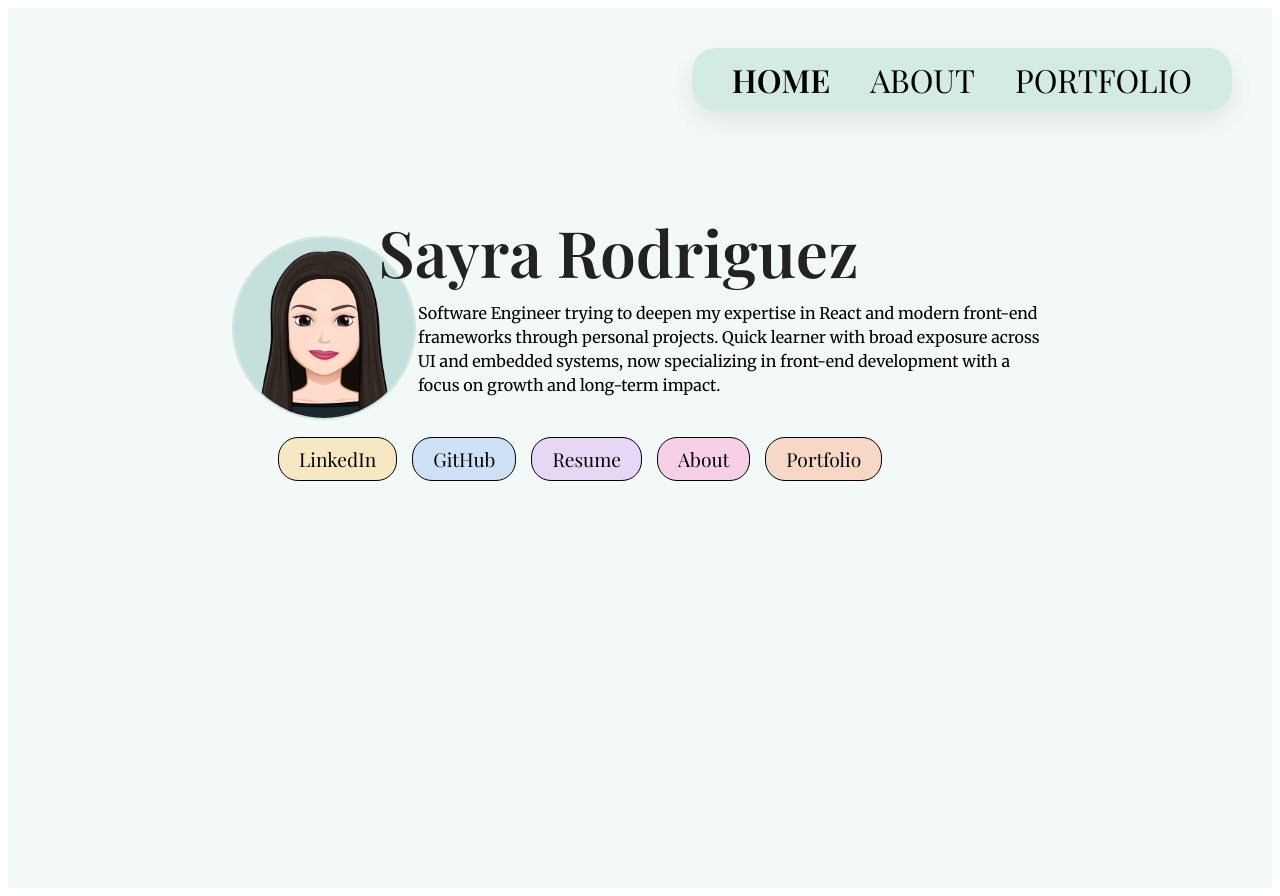
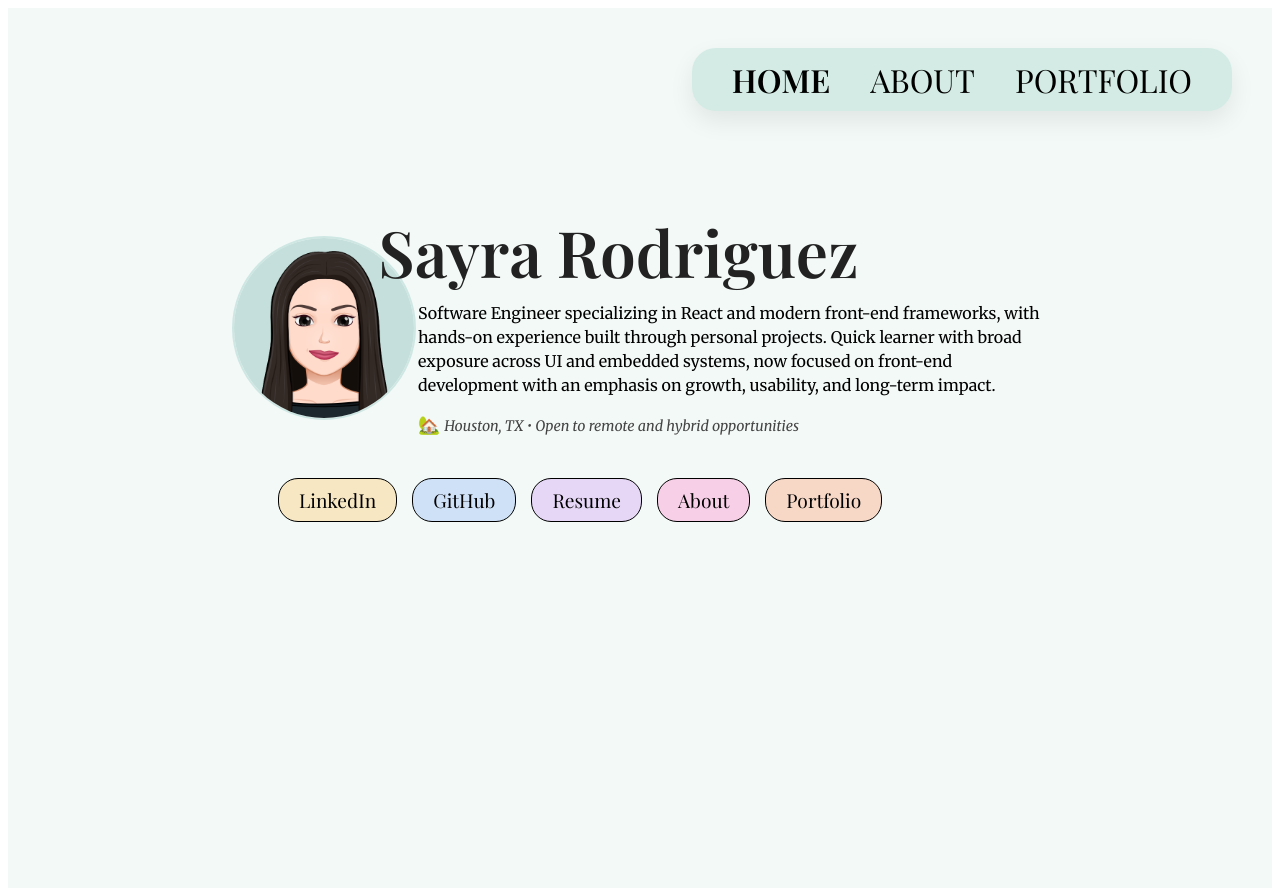
Before and after one commit to sayrarodriguezz/sayra-portfolio, a React (Vite) app: page / in a window 1280 px wide. Built offline with nearby package versions, Linux system fonts and the light colour scheme.

Commit message:
update home page to include location & tweak my description

```diff
--- a/src/pages/Home.jsx
+++ b/src/pages/Home.jsx
@@ -60,11 +60,16 @@ function Home() {
           </h1>
         </div>
 
-        {/* Right: About + buttons */}
+        {/* Right: About + location + buttons */}
         <div style={{ maxWidth: 'clamp(600px, 40vw, 900px)', marginTop: '130px' }}>
           <p style={{ fontFamily: 'Merriweather, serif',fontSize: 'clamp(1rem, 1.2vw, 2rem)', lineHeight: '1.5',ustifyContent: 'flex-start', marginLeft: '-30px', marginTop: '20px' }}>
-            Software Engineer trying to deepen my expertise in React and modern front-end frameworks through personal projects.
-            Quick learner with broad exposure across UI and embedded systems, now specializing in front-end development with a focus on growth and long-term impact.
+            Software Engineer specializing in React and modern front-end frameworks, with hands-on experience built through personal projects.
+            Quick learner with broad exposure across UI and embedded systems, now focused on front-end development with an emphasis on growth, usability, and long-term impact.
+          </p>
+
+          <p style={{ fontFamily: 'Merriweather, serif', fontSize: 'clamp(0.9rem, 1vw, 1.3rem)', lineHeight: '1.4', marginLeft: '-30px', marginTop: '10px',color: '#444'}}>
+            <span style={{ fontSize: 'clamp(1.1rem, 1.2vw, 2rem)' }}> 🏡 </span>
+            <span style={{ fontStyle: 'italic' }}> Houston, TX • Open to remote and hybrid opportunities </span>
           </p>
 
         <div style={{ marginTop: '40px', display: 'flex', gap: '15px', flexWrap: 'wrap', justifyContent: 'flex-start', marginLeft: '-170px' }}>
```
Lines whose indentation alone changed are shown as unchanged.
